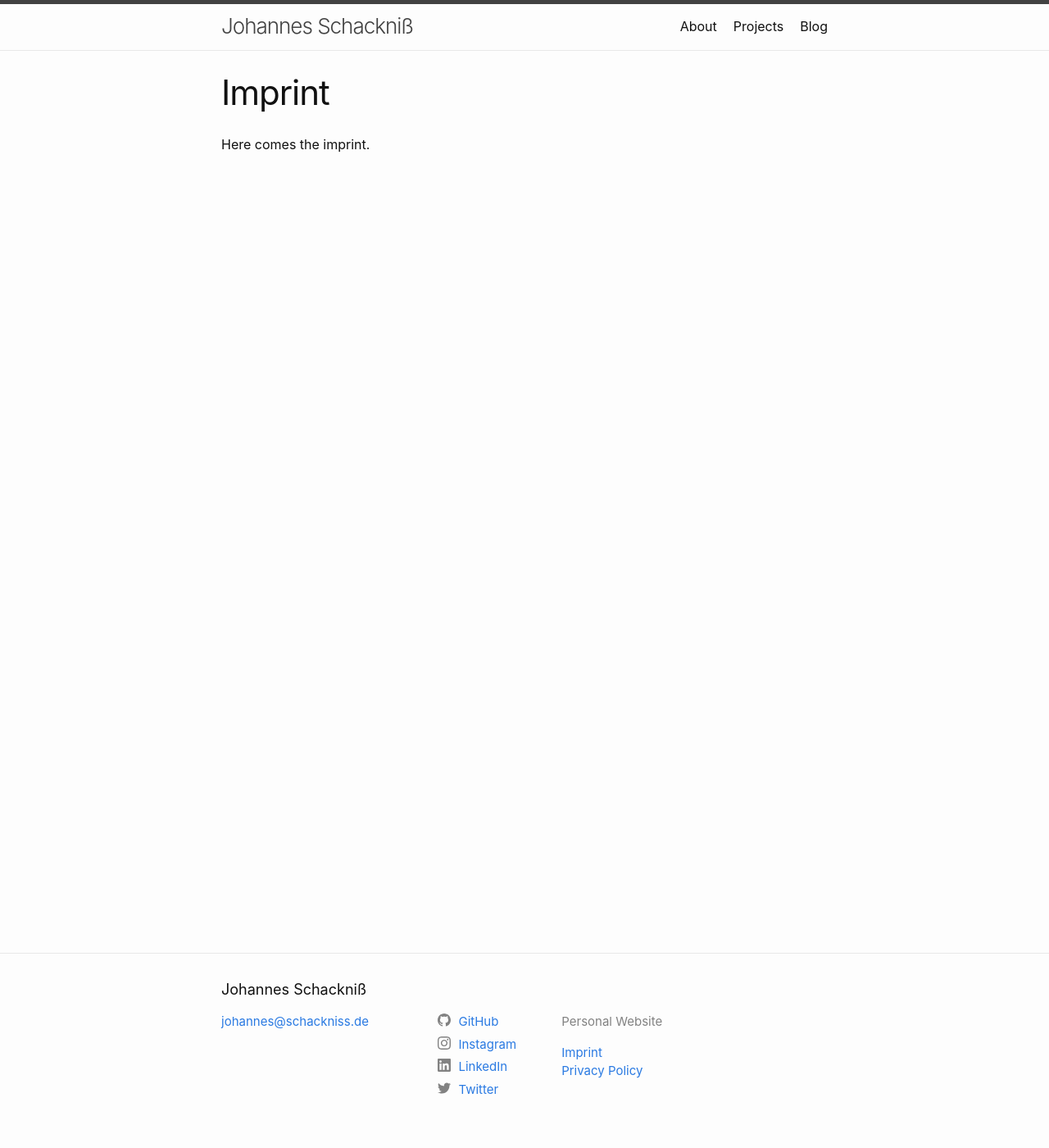
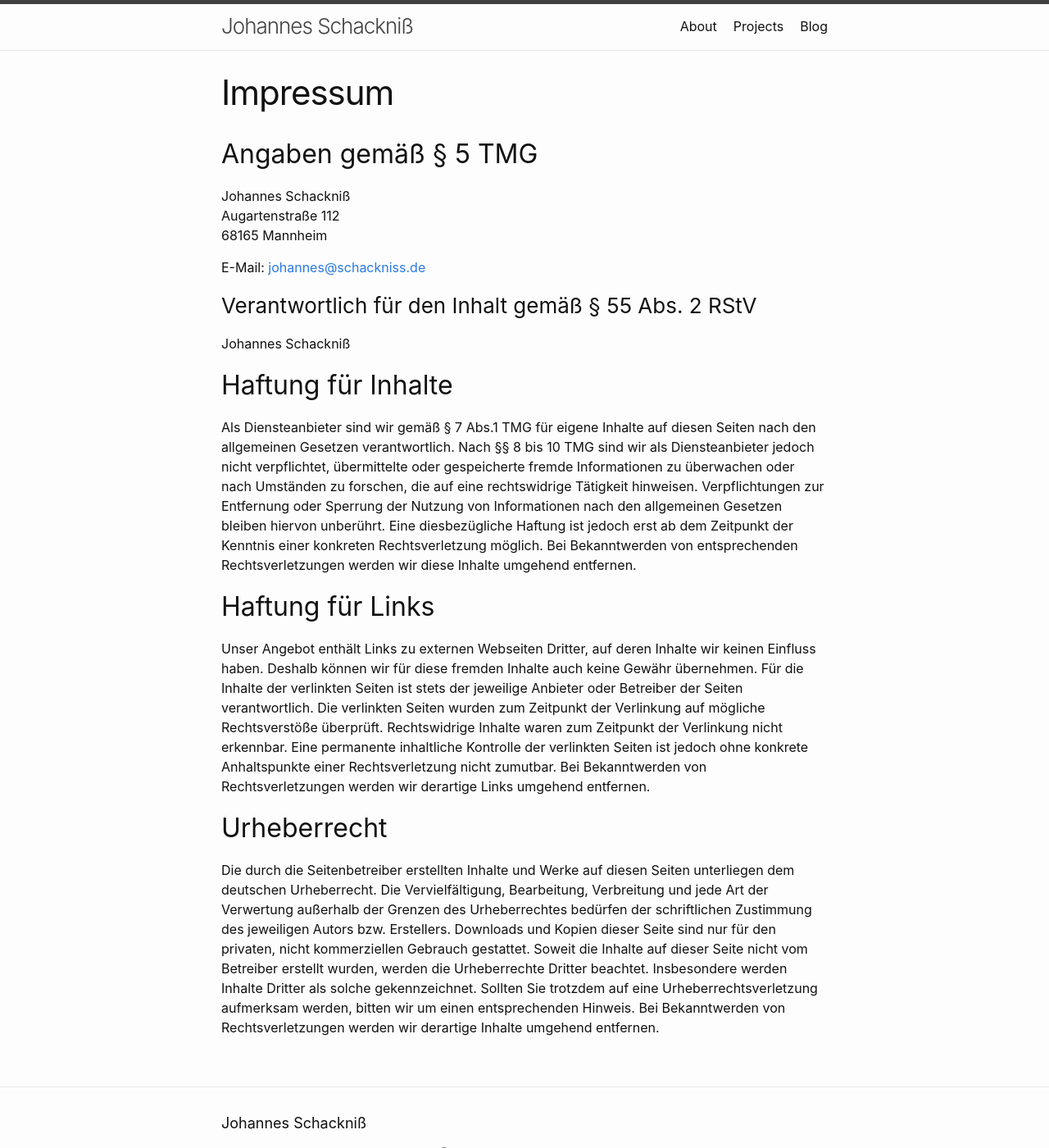
Before and after one commit to schackniss/schackniss.de, a Jekyll site: the page built from imprint.md, in a window 1280 px wide and 1400 px high. Shown: the whole window at 82% size. Built offline with Jekyll 4.4.1, drawn with Linux system fonts in a browser that asks for light colours.

Commit message:
[Add] content

```diff
--- a/imprint.md
+++ b/imprint.md
@@ -1,5 +1,22 @@
 ---
 layout: page
-title: Imprint
+title: Impressum
 ---
-Here comes the imprint.
+## Angaben gemäß § 5 TMG
+Johannes Schackniß
+Augartenstraße 112
+68165 Mannheim
+
+E-Mail: [johannes@schackniss.de](maillto:johannes@schackniss.de)
+
+### Verantwortlich für den Inhalt gemäß § 55 Abs. 2 RStV
+Johannes Schackniß
+
+## Haftung für Inhalte
+Als Diensteanbieter sind wir gemäß § 7 Abs.1 TMG für eigene Inhalte auf diesen Seiten nach den allgemeinen Gesetzen verantwortlich. Nach §§ 8 bis 10 TMG sind wir als Diensteanbieter jedoch nicht verpflichtet, übermittelte oder gespeicherte fremde Informationen zu überwachen oder nach Umständen zu forschen, die auf eine rechtswidrige Tätigkeit hinweisen. Verpflichtungen zur Entfernung oder Sperrung der Nutzung von Informationen nach den allgemeinen Gesetzen bleiben hiervon unberührt. Eine diesbezügliche Haftung ist jedoch erst ab dem Zeitpunkt der Kenntnis einer konkreten Rechtsverletzung möglich. Bei Bekanntwerden von entsprechenden Rechtsverletzungen werden wir diese Inhalte umgehend entfernen.
+
+## Haftung für Links
+Unser Angebot enthält Links zu externen Webseiten Dritter, auf deren Inhalte wir keinen Einfluss haben. Deshalb können wir für diese fremden Inhalte auch keine Gewähr übernehmen. Für die Inhalte der verlinkten Seiten ist stets der jeweilige Anbieter oder Betreiber der Seiten verantwortlich. Die verlinkten Seiten wurden zum Zeitpunkt der Verlinkung auf mögliche Rechtsverstöße überprüft. Rechtswidrige Inhalte waren zum Zeitpunkt der Verlinkung nicht erkennbar. Eine permanente inhaltliche Kontrolle der verlinkten Seiten ist jedoch ohne konkrete Anhaltspunkte einer Rechtsverletzung nicht zumutbar. Bei Bekanntwerden von Rechtsverletzungen werden wir derartige Links umgehend entfernen.
+
+## Urheberrecht
+Die durch die Seitenbetreiber erstellten Inhalte und Werke auf diesen Seiten unterliegen dem deutschen Urheberrecht. Die Vervielfältigung, Bearbeitung, Verbreitung und jede Art der Verwertung außerhalb der Grenzen des Urheberrechtes bedürfen der schriftlichen Zustimmung des jeweiligen Autors bzw. Erstellers. Downloads und Kopien dieser Seite sind nur für den privaten, nicht kommerziellen Gebrauch gestattet. Soweit die Inhalte auf dieser Seite nicht vom Betreiber erstellt wurden, werden die Urheberrechte Dritter beachtet. Insbesondere werden Inhalte Dritter als solche gekennzeichnet. Sollten Sie trotzdem auf eine Urheberrechtsverletzung aufmerksam werden, bitten wir um einen entsprechenden Hinweis. Bei Bekanntwerden von Rechtsverletzungen werden wir derartige Inhalte umgehend entfernen.
```
